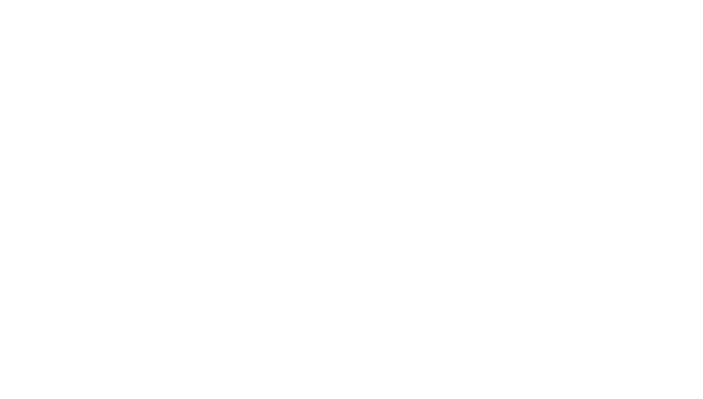
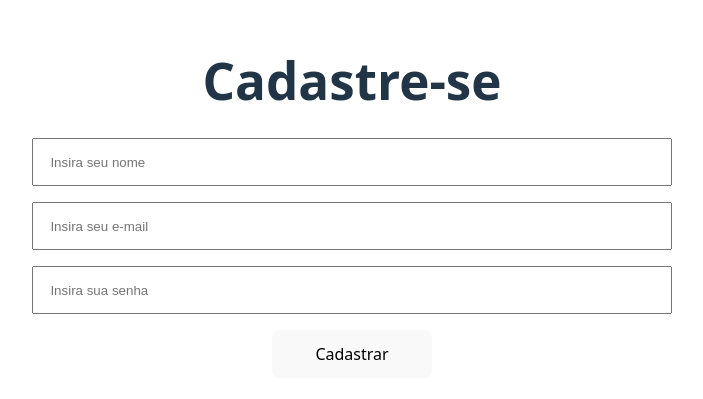
Before and after one commit to otaciliow/react-tests-front, a React (Vite) app: page /signup in a window 1280 px wide. Before the commit this address had no page. Shown: the part 185-584 px from the top of the page, without its empty margins (288-991 px from the left). Built offline with nearby package versions, Linux system fonts and the light colour scheme.

Commit message:
feat: add page based on TDD

```diff
--- /dev/null
+++ b/src/Signup/index.tsx
@@ -0,0 +1,26 @@
+import type { FormEvent } from 'react';
+import { useNavigate } from 'react-router-dom';
+
+import './styles.css';
+
+export function SignUp() {
+    const navigate = useNavigate();
+
+    function handleSubmit(event: FormEvent){
+        event.preventDefault();
+
+        navigate('/dashboard');
+    }
+
+    return (
+        <div>
+            <h1>Cadastre-se</h1>
+            <form action="" onSubmit={handleSubmit}>
+                <input type="text" placeholder="Insira seu nome" />
+                <input type="text" placeholder="Insira seu e-mail" />
+                <input type="text" placeholder="Insira sua senha" />
+                <button>Cadastrar</button>
+            </form>
+        </div>
+    )
+}
--- /dev/null
+++ b/src/Signup/styles.css
@@ -0,0 +1,23 @@
+h1 {
+    margin-bottom: 30px;
+}
+
+input {
+    height: 48px;
+    width: 80%;
+    padding: 16px;
+    margin-bottom: 16px;
+}
+
+.button-wrapper {
+    display: flex;
+    align-items: center;
+    justify-content: center;
+    gap: 16px;
+    width: 100%;
+}
+
+button {
+    width: 160px;
+    height: 48px;
+}
--- a/src/routes.tsx
+++ b/src/routes.tsx
@@ -2,12 +2,14 @@ import { Routes, Route } from 'react-router-dom';
 
 import { Login } from './Login';
 import { Dashboard } from './Dashboard';
+import { SignUp } from './Signup';
 
 export default function MainRoutes() {
     return (
         <Routes>
             <Route path="/" element={<Login />} />
             <Route path="/dashboard" element={<Dashboard />} />
+            <Route path="/signup" element={<SignUp />} />
         </Routes>
     )
 }
```
